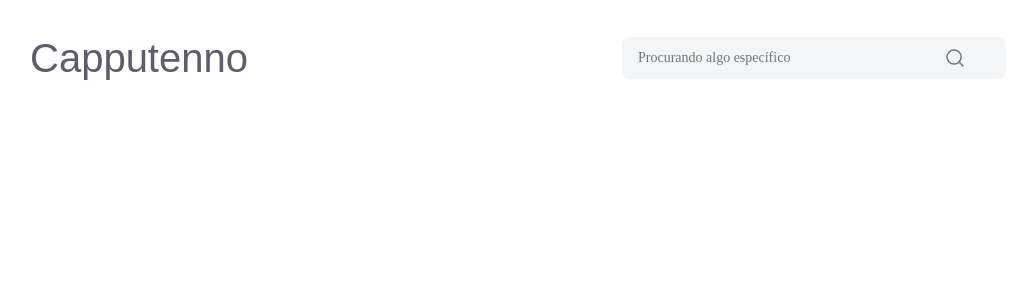
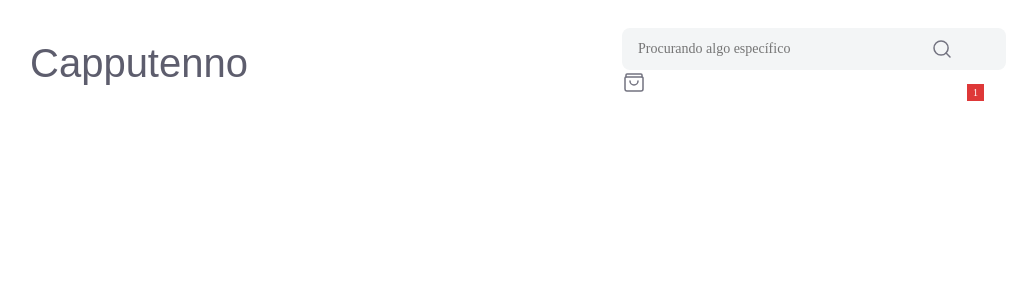
Before and after one commit to BrunoTSantosNeves/Challenge-Next-Frontend, a Next.js app in the folder capputenno/: page / in a window 1280 px wide. Shown: the top 300 px of the page, without its empty margins (138-1153 px from the left). Built offline with nearby package versions, Linux system fonts and the light colour scheme; a web font is replaced by a local one.

Commit message:
feat: adicionando o carrinho contendo a quantidade de items dentro dele, ainda falta estilar

```diff
--- a/capputenno/src/app/globals.css
+++ b/capputenno/src/app/globals.css
@@ -4,6 +4,7 @@
   --logo--color: #5D5D6D;
   --bg--secondary: #F3F5F6;
   --text--dark: #737380;
+  --delete--color: #DE3838;
 }
 
 @media (prefers-color-scheme: dark) {
--- /dev/null
+++ b/capputenno/src/components/cart-control.tsx
@@ -0,0 +1,35 @@
+import styled from "styled-components";
+import { CartIcon } from "./cart-icon";
+import { useLocalStorage } from "../hooks/useLocalStorage";
+
+const CartCount = styled.span`
+    width: 17px;
+    height: 17px;
+    background-color: var(--delete--color);
+    color: white;
+    font-size: 10px;
+    display: flex;
+    align-items: center;
+    justify-content: center;
+    position: absolute;
+    right: -10px;
+    top: 50%;
+`;
+
+const Container = styled.div`
+    position: relative;
+`;
+
+export function CartControl() {
+    const [value] = useLocalStorage<any[]>("cart-items");
+
+    // Para teste, defina um valor padrão se não existir
+    const items = value ?? [2];
+
+    return (
+        <Container>
+            <CartIcon />
+            {items.length > 0 && <CartCount>{items.length}</CartCount>}
+        </Container>
+    );
+}
--- /dev/null
+++ b/capputenno/src/components/cart-icon.tsx
@@ -0,0 +1,9 @@
+export function CartIcon(){
+    return (
+        <svg width="24" height="24" viewBox="0 0 24 24" fill="none" xmlns="http://www.w3.org/2000/svg">
+            <path d="M4 7V5C4 4.44772 4.44772 4 5 4H19C19.5523 4 20 4.44772 20 5V7" stroke="#737380" strokeWidth="1.5" strokeLinecap="round" strokeLinejoin="round"/>
+            <path fillRule="evenodd" clipRule="evenodd" d="M20 7H4C3.44772 7 3 7.44772 3 8V19C3 20.1046 3.89543 21 5 21H19C20.1046 21 21 20.1046 21 19V8C21 7.44772 20.5523 7 20 7Z" stroke="#737380" strokeWidth="1.5" strokeLinecap="round" strokeLinejoin="round"/>
+            <path d="M16 11C16 13.2091 14.2091 15 12 15C9.79086 15 8 13.2091 8 11" stroke="#737380" strokeWidth="1.5" strokeLinecap="round" strokeLinejoin="round"/>
+        </svg>
+    );
+}
--- a/capputenno/src/components/header.tsx
+++ b/capputenno/src/components/header.tsx
@@ -4,6 +4,7 @@ import styled from "styled-components";
 
 import { Saira_Stencil_One as SairaStencilOneFont } from "next/font/google";
 import { PrimaryInputWSearchIcon } from "./primary-input";
+import { CartControl } from "./cart-control";
 
 const SairaStencilOne = SairaStencilOneFont({
     subsets: ["latin"],
@@ -36,6 +37,7 @@ export function Header(props : HeaderProps){
             <Logo className={SairaStencilOne.className}>Capputenno</Logo>
            <div>
                 <PrimaryInputWSearchIcon placeholder="Procurando algo específico"/>
+                <CartControl/>
            </div>
         </TagHeader>
     )
--- a/capputenno/src/components/primary-input.tsx
+++ b/capputenno/src/components/primary-input.tsx
@@ -23,7 +23,7 @@ const InputContainer = styled.div`
 
     svg{
         position: absolute;
-        right: 7px;
+        right: 20px;
         top: 50%;
         transform: translateY(-50%);
 
--- a/capputenno/src/components/search-icon.tsx
+++ b/capputenno/src/components/search-icon.tsx
@@ -1,8 +1,8 @@
 export function SearchIcon(){
     return (
         <svg width="24" height="24" viewBox="0 0 24 24" fill="none" xmlns="http://www.w3.org/2000/svg">
-        <circle cx="11.059" cy="11.0586" r="7.06194" stroke="#737380" stroke-width="1.5" stroke-linecap="round" stroke-linejoin="round"/>
-        <path d="M20.0034 20.0033L16.0518 16.0517" stroke="#737380" stroke-width="1.5" stroke-linecap="round" stroke-linejoin="round"/>
+            <circle cx="11.059" cy="11.0586" r="7.06194" stroke="#737380" strokeWidth="1.5" strokeLinecap="round" strokeLinejoin="round"/>
+            <path d="M20.0034 20.0033L16.0518 16.0517" stroke="#737380" strokeWidth="1.5" strokeLinecap="round" strokeLinejoin="round"/>
         </svg>
-    )
+    );
 }
--- /dev/null
+++ b/capputenno/src/hooks/useLocalStorage.tsx
@@ -0,0 +1,15 @@
+import { useState } from "react";
+
+export function useLocalStorage<T>(item: string) {
+    const [value, setValue] = useState<T>(() => {
+        const storedValue = localStorage.getItem(item);
+        return storedValue ? JSON.parse(storedValue) : null;
+    });
+
+    const updateLocalStorage = (newValue: T) => {
+        setValue(newValue);
+        localStorage.setItem(item, JSON.stringify(newValue));
+    };
+
+    return [value, updateLocalStorage] as const;
+}
```
